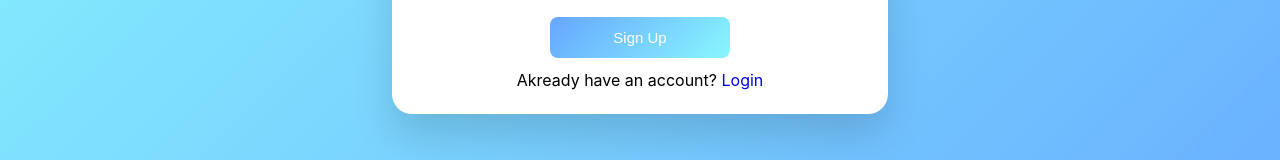
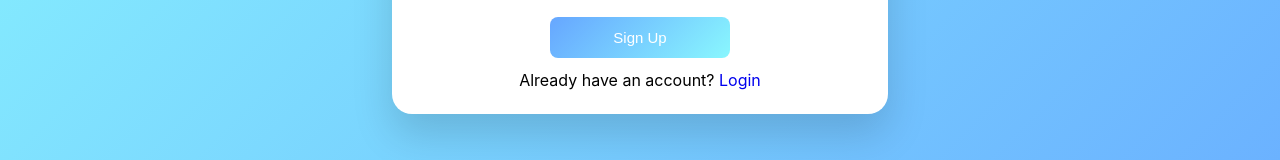
Before and after one commit to hshrN/SENG-401-Project, a React (Create React App) app in the folder frontend/: page /signup in a window 1280 px wide. Shown: the part 390-550 px from the top of the page. Built offline with nearby package versions, Linux system fonts and the light colour scheme.

Commit message:
Small typo

```diff
--- a/frontend/src/pages/SignUp.tsx
+++ b/frontend/src/pages/SignUp.tsx
@@ -64,7 +64,7 @@ const SignUp = () => {
 
                 <button id = 'signup-button' className = {styles.signupButton}>Sign Up</button>
                 <div>
-                  <span>Akready have an account? </span><Link className = {styles.loginLink}to = "/login">Login</Link>
+                  <span>Already have an account? </span><Link className = {styles.loginLink}to = "/login">Login</Link>
                 </div>
                 {message && <p className={styles.errorMessage}>{message}</p>}
             </form>
```
